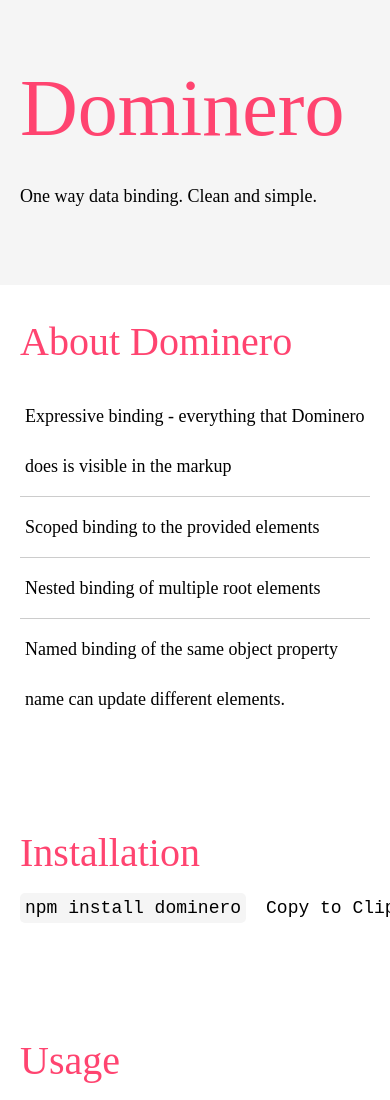
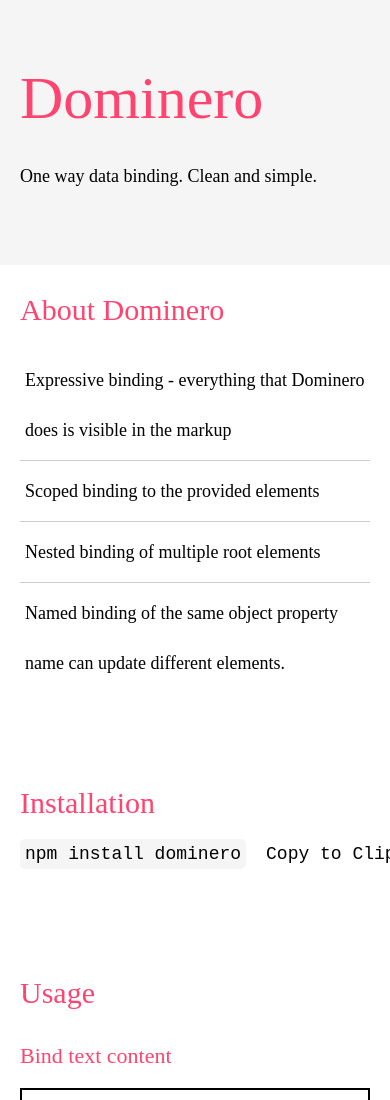
Before and after one commit to megazear7/dominero, a website: page index.html in a window 390 px wide. Shown: the top 1100 px of the page. Drawn offline with Linux system fonts and the light colour scheme; a script that the page names is missing.

Commit message:
Updated mobile font sizes

```diff
--- a/index.html
+++ b/index.html
@@ -180,6 +180,25 @@
         padding: 10px;
         background: #f5f5f5;
       }
+
+      h2 {
+        font-size: 60px;
+        line-height: 76px;
+      }
+
+      h1, h3 {
+        font-size: 30px;
+        line-height: 40px;
+      }
+
+      h4 {
+        font-size: 22px;
+        line-height: 28px;
+      }
+
+      p {
+        font-size: 18px;
+      }
     }
   </style>
 
```
